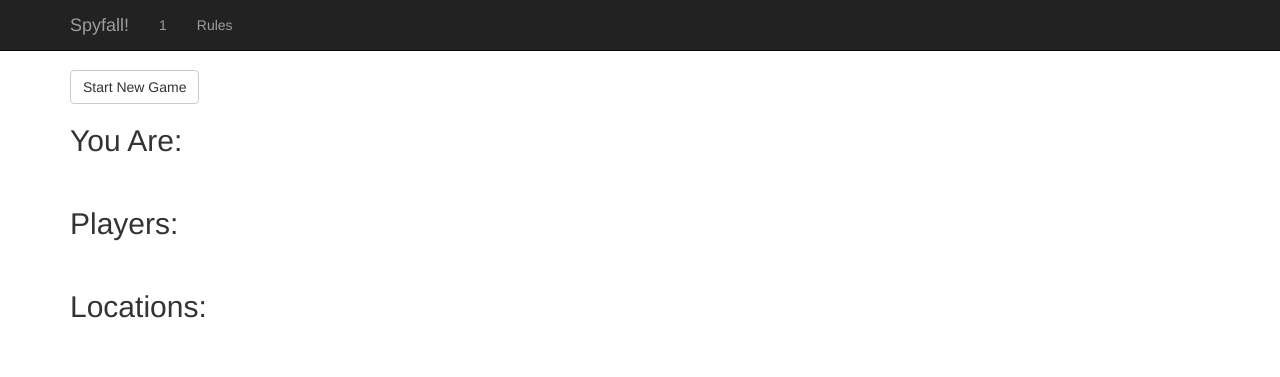
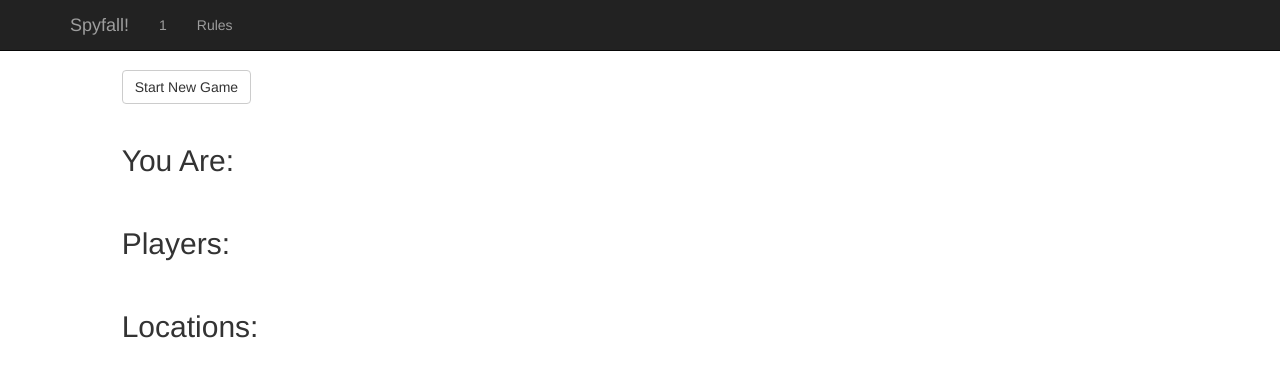
Before and after one commit to TheFireFerret/spyfall, a Flask app: page /room/1 in a window 1280 px wide. Shown: the top 377 px of the page. Run offline with Flask 2, Linux system fonts and the light colour scheme; some libraries are stand-ins or nearby versions.

Commit message:
fixed some input checking

```diff
--- a/static/css/main.css
+++ b/static/css/main.css
@@ -1,8 +1,8 @@
-body {
-    margin-left: 5em;
-    margin-right: 5em;
-}
 
 .locations {
     text-align: center;
 }
+
+.outline {
+    outline: 1px solid orange;
+}
--- a/static/js/game.js
+++ b/static/js/game.js
@@ -88,7 +88,8 @@ function strikethroughToggle(string){
 function joinGame() {
     var name = prompt("Enter your name");
     if (!name) {
-        return;
+        alert("Your name can't be blank!");
+        window.location.replace("/");
     }
 
     //TODO say no if the game is full
--- a/static/js/home.js
+++ b/static/js/home.js
@@ -20,6 +20,10 @@ function createGame() {
 
 function gotoGame() {
     var gameID = prompt("Enter the game id!");
+    if (!gameID) {
+        alert("Game ID can't be blank!");
+        return;
+    }
     window.location.replace("/room/" + gameID);
 }
 
--- a/templates/index.html
+++ b/templates/index.html
@@ -74,7 +74,7 @@
     <button class="btn btn-default" onclick="createGame()">Create Game</button>
     <button class="btn btn-default" onclick="gotoGame()">Join Game</button>
 
-    <button class="btn btn-default" onclick="rules()">Load Rules...</button>
+    <!--<button class="btn btn-default" onclick="rules()">Load Rules...</button>-->
 
 </div>
 
--- a/templates/room.html
+++ b/templates/room.html
@@ -37,7 +37,7 @@
 
 <script id="location-template" type="text/x-handlebars-template">
 
-    <h4 class="col-xs-6 col-sm-4" id="{{ '{{' }}name{{ '}}' }}" onclick="strikethroughToggle('{{ '{{' }}name{{ '}}' }}')">{{ '{{' }}name{{ '}}' }}</h4>
+    <h4 class="col-xs-6 col-md-4 text-xs-center" id="{{ '{{' }}name{{ '}}' }}" onclick="strikethroughToggle('{{ '{{' }}name{{ '}}' }}')">{{ '{{' }}name{{ '}}' }}</h4>
 
 </script>
 
@@ -89,13 +89,14 @@
         </div>
     </div>
 </nav>
-
-<div id="countdown"></div>
-
-
+<div>
+<div class="col-xs-1"></div>
+<div class="col-xs-10">
 <button class="btn btn-default" onclick="startGame()">Start New Game</button>
 <!--<button class="btn btn-default" onclick="newGame()">New Game</button>-->
-
+<br>
+<div id="countdown"></div>
+<br>
 
 <h2>You Are:</h2>
 <div id="playerInfo"></div>
@@ -108,8 +109,11 @@
 <br>
 
 <h2>Locations:</h2>
-<div id="locationList" class="row locations"></div>
+    <div class="col-xs-1"></div>
+</div>
 
+    <div id="locationList" class="row locations"></div>
+</div>
 </body>
 
 
```
